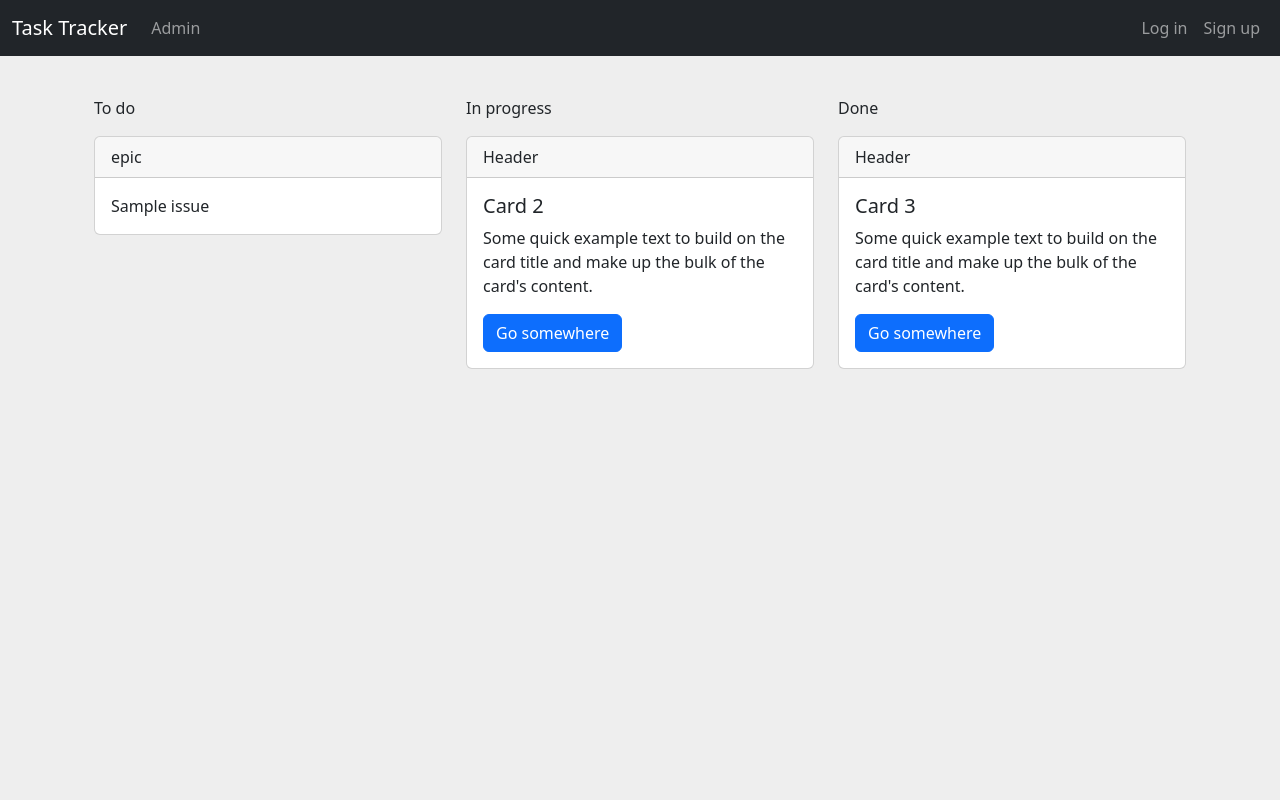
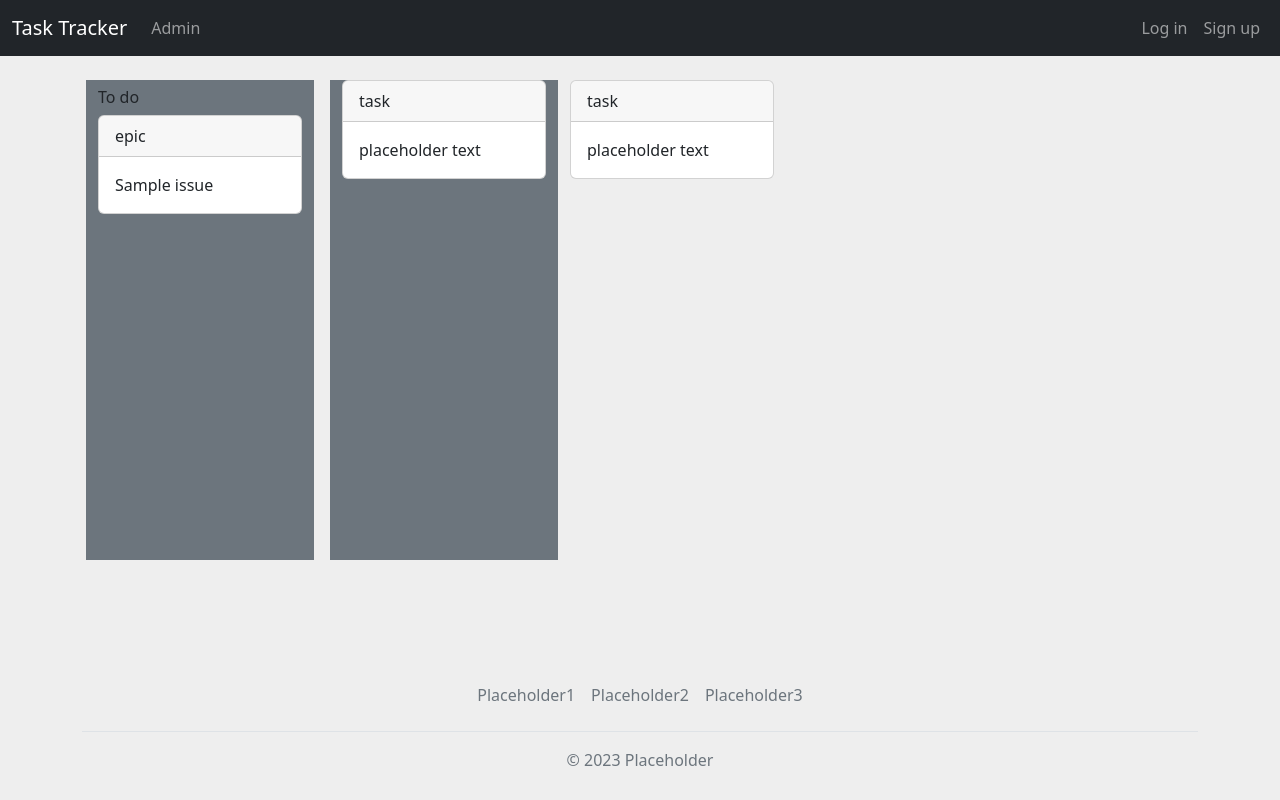
Before and after one commit to Busuioc-Andrei/TaskTracker, a Django app: page /board/00000000-0000-0000-0000-000000000001/ in a window 1280 px wide. Run offline with Django 4.2, Linux system fonts and the light colour scheme; tables that the repository leaves empty hold one stand-in row (values such as "Sample post"); some libraries are stand-ins or nearby versions.

Commit message:
Improved columns

```diff
--- a/main/templates/main/board.html
+++ b/main/templates/main/board.html
@@ -1,20 +1,21 @@
 {% extends "base.html" %}
 
 {% block content %}
-<div class="container">
-    <div class="row py-3">
-        <div class="col">
-            To do
-        </div>
-        <div class="col">
-            In progress
-        </div>
-        <div class="col">
-            Done
-        </div>
-    </div>
-    <div class="row row-cols-3">
-        <div class="col sortable">
+{#    <div class="row row-cols-5 py-3">#}
+{#        <div class="col bg-secondary">#}
+{#            To do#}
+{#        </div>#}
+{#        <div class="col">#}
+{#            In progress#}
+{#        </div>#}
+{#        <div class="col">#}
+{#            Done#}
+{#        </div>#}
+{#    </div>#}
+    <div class="row row-cols-5 sortable-col">
+        <div class="col min-vh-60 mx-3 bg-secondary">
+            <h6 class="pt-2">To do</h6>
+            <div class="sortable-item">
                 {% for issue in object_list %}
                     <div id="col1_{{issue.id}}" class="card mb-3">
                         <div class="card-header">{{issue.issue_type}}</div>
@@ -24,24 +25,20 @@
                     </div>
                 {% endfor %}
             </div>
-        <div class="col sortable">
+        </div>
+        <div class="col sortable-item min-vh-60 bg-secondary">
             <div id="col2_02" class="card mb-3">
-                <div class="card-header">Header</div>
+                <div class="card-header">task</div>
                 <div class="card-body">
-                    <h5 class="card-title">Card 2</h5>
-                    <p class="card-text">Some quick example text to build on the card title and make up the bulk of the card's content.</p>
-                    <a href="#" class="btn btn-primary">Go somewhere</a>
+                    <p class="card-text">placeholder text</p>
                 </div>
             </div>
         </div>
-        <div class="col sortable">
+        <div class="col sortable-item">
             <div id="col3_03" class="card mb-3">
-                <div class="card-header">Header</div>
+                <div class="card-header">task</div>
                 <div class="card-body">
-                    <h5 class="card-title">Card 3</h5>
-                    <p class="card-text">Some quick example text to build on the card title and make up the bulk of the card's content.</p>
-                    <a href="#" class="btn btn-primary">Go somewhere</a>
-                </div>
+                    <p class="card-text">placeholder text</p>
                 </div>
             </div>
         </div>
--- a/main/templates/main/generic_list.html
+++ b/main/templates/main/generic_list.html
@@ -1,7 +1,6 @@
 {% extends "base.html" %}
 
 {% block content %}
-    <div>
     {% if not object_list %}
         <h2>No {{ model_name }}s yet!</h2>
     {% else %}
@@ -34,5 +33,4 @@
         </div>
     {% endif %}
     <p><a class="btn btn-primary" href="{% url model_name|lower|add:'-add'%}">Add a new {{ model_name|lower }}</a></p>
-    </div>
 {% endblock %}
--- a/static/css/main.css
+++ b/static/css/main.css
@@ -1,7 +1,9 @@
 body {
-    /*padding-top: 40px;*/
-    /*padding-bottom: 40px;*/
     background-color: #eee;
+}
+
+.min-vh-60{
+    min-height:60vh;
 }
 
 .has-error {
--- a/static/js/main.js
+++ b/static/js/main.js
@@ -5,10 +5,7 @@ $(function() {
     });
 });
 
-$(function() {
-    $(".sortable").sortable({
-        connectWith: ".sortable",
-        update: function (event, ui) {
+function updateSortable (event, ui) {
     const csrftoken = Cookies.get('csrftoken');
     const data = $(this).sortable('serialize', {
         expression: /(.+)_(.+)/
@@ -21,5 +18,17 @@ $(function() {
         url: '/echo/'
     });
 }
+
+$(function() {
+    $(".sortable-col").sortable({
+        connectWith: ".sortable-col",
+        update: updateSortable
     });
 });
+
+$(function() {
+    $(".sortable-item").sortable({
+        connectWith: ".sortable-item",
+        update: updateSortable
+    });
+});
--- a/templates/base.html
+++ b/templates/base.html
@@ -19,7 +19,7 @@
         <script src="https://cdn.jsdelivr.net/npm/js-cookie@3.0.1/dist/js.cookie.min.js"></script>
         <script src="{% static 'js/main.js' %}"></script>
     </head>
-    <body>
+    <body class="d-flex flex-column min-vh-100">
         <nav class="navbar navbar-expand-md bg-dark navbar-dark">
             <div class="container-fluid">
                 <a class="navbar-brand" href="{% url 'index'%}">Task Tracker</a>
@@ -112,5 +112,15 @@
             {% block content %}
             {% endblock %}
         </div>
+        <div class="container mt-auto">
+            <footer class="py-1 my-2">
+                <ul class="nav justify-content-center border-bottom pb-3 mb-3">
+                    <li class="nav-item"><a href="#" class="nav-link px-2 text-muted">Placeholder1</a></li>
+                    <li class="nav-item"><a href="#" class="nav-link px-2 text-muted">Placeholder2</a></li>
+                    <li class="nav-item"><a href="#" class="nav-link px-2 text-muted">Placeholder3</a></li>
+                </ul>
+            <p class="text-center text-muted">© 2023 Placeholder</p>
+            </footer>
+        </div>
     </body>
 </html>
```
Lines whose indentation alone changed are shown as unchanged.
